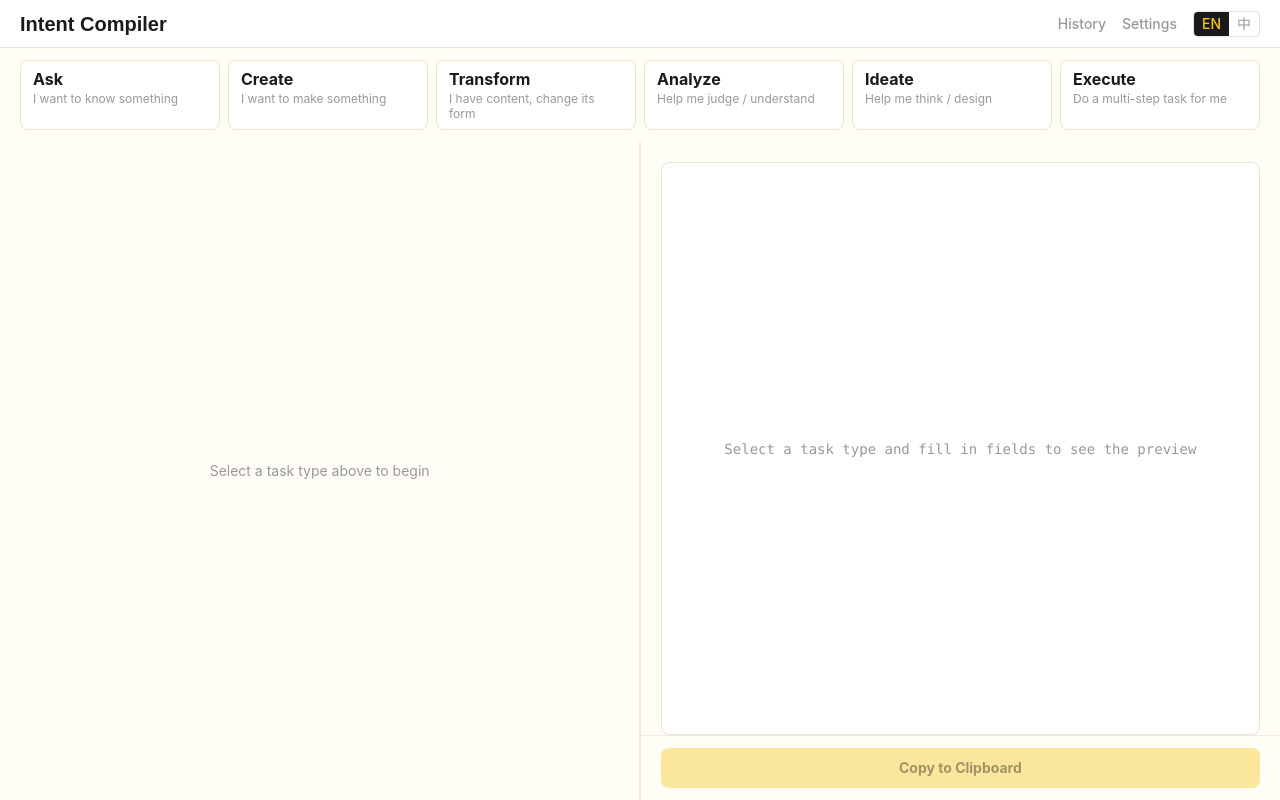
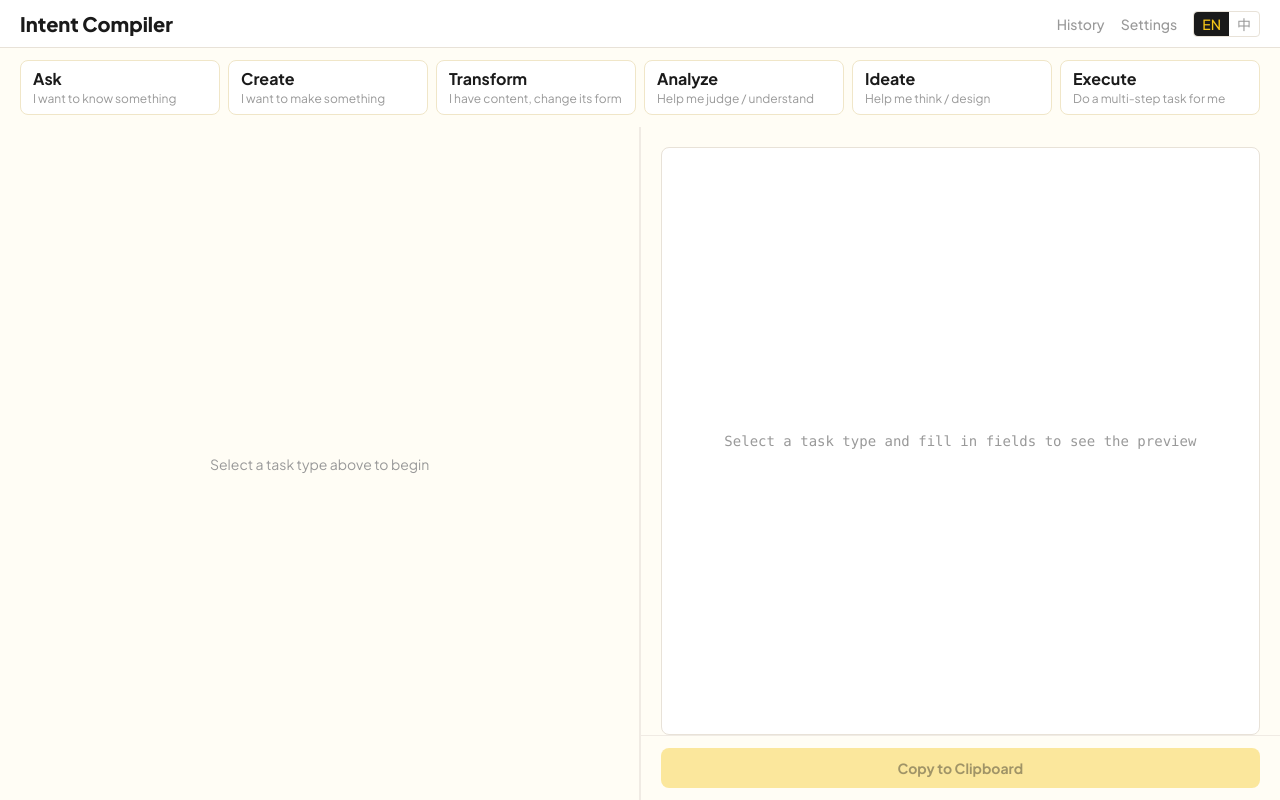
Before and after one commit to Simon-Wong-hjz/IntentCompiler, a React (Vite) app: page / in a window 1280 px wide. Built offline with nearby package versions, Linux system fonts and the light colour scheme.

Commit message:
feat: load Plus Jakarta Sans font for brand typography

```diff
--- a/index.html
+++ b/index.html
@@ -5,6 +5,12 @@
     <link rel="icon" type="image/svg+xml" href="/favicon.svg" />
     <meta name="viewport" content="width=device-width, initial-scale=1.0" />
     <title>Intent Compiler</title>
+    <link rel="preconnect" href="https://fonts.googleapis.com" />
+    <link rel="preconnect" href="https://fonts.gstatic.com" crossorigin />
+    <link
+      href="https://fonts.googleapis.com/css2?family=Plus+Jakarta+Sans:wght@400;500;600;700;800&display=swap"
+      rel="stylesheet"
+    />
   </head>
   <body>
     <div id="root"></div>
--- a/src/index.css
+++ b/src/index.css
@@ -24,3 +24,10 @@
   --radius-lg: 8px;
   --radius-xl: 12px;
 }
+
+body {
+  font-family: 'Plus Jakarta Sans', 'PingFang SC', 'Microsoft YaHei',
+    'Noto Sans SC', system-ui, -apple-system, sans-serif;
+  -webkit-font-smoothing: antialiased;
+  -moz-osx-font-smoothing: grayscale;
+}
```
Also changed, not shown: .claude/changelog.md.
